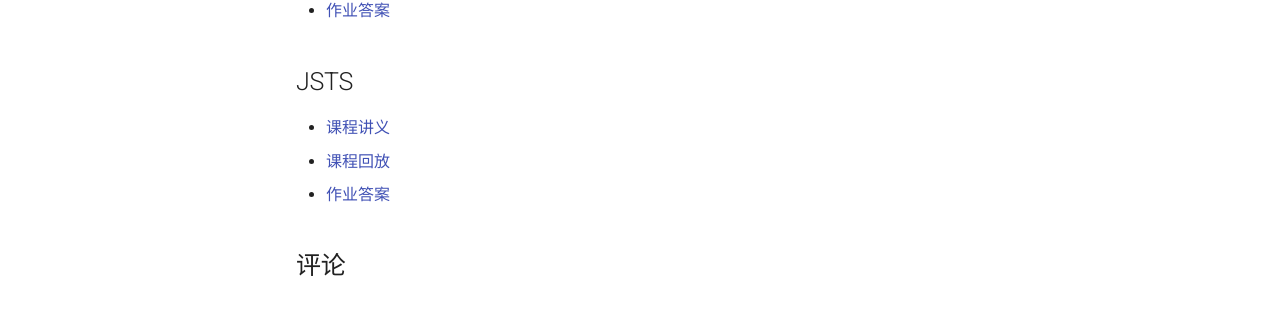
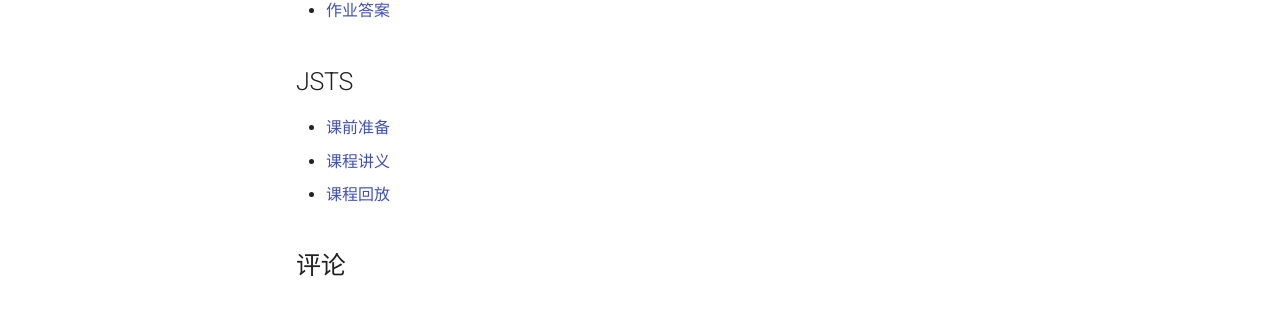
Before and after one commit to sast-summer-training-2025/sast-summer-training-2025.github.io, an MkDocs documentation site: the page built from docs/frontend/index_frontend.md, in a window 1280 px wide. Shown: the part 382-691 px from the top of the page. Built offline with MkDocs 1.6.1 and Material for MkDocs 9.7.7, drawn with Linux system fonts in a browser that asks for light colours; comment, search, counter and statistics services are not loaded.

Commit message:
fix frontend index for jsts

```diff
--- a/docs/frontend/index_frontend.md
+++ b/docs/frontend/index_frontend.md
@@ -9,6 +9,6 @@
 
 ## JSTS
 
-- [课程讲义](/frontend/java/Java_introduction)
-- [课程回放](https://www.bilibili.com/video/BV1gXbzzHE97?vd_source=115a6db3c3c6b2f9b1775d00ac8a2724)
-- [作业答案](https://github.com/sast-summer-training-2025/sast-summer-training-2025.github.io/tree/main/docs/frontend/java/answer)
+- [课前准备](frontend/jsts/prepare.md)
+- [课程讲义](frontend/jsts/note.md)
+- [课程回放](/)
```
